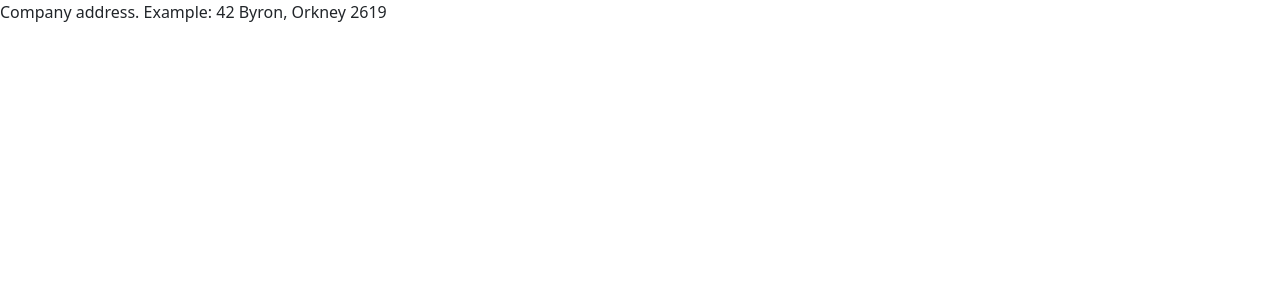
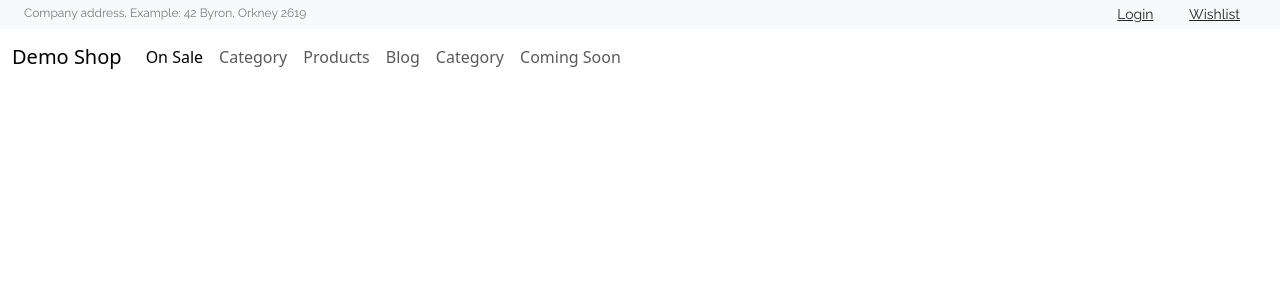
Before and after one commit to macdee501/DemoShop, a PHP site: page / in a window 1280 px wide. Shown: the top 300 px of the page. Run offline with PHP 8.4, Linux system fonts and the light colour scheme; style sheets or scripts are compiled from the project's sources; some web fonts are replaced.

Commit message:
added header

```diff
--- a/index.html
+++ b/index.html
@@ -20,9 +20,49 @@
 
     <!-- Start Header -->
     <header>
-        <div class="strip">
-            <p>Company address. Example: 42 Byron, Orkney 2619</p>
+        <div class="strip d-flex justify-content-between px-4 py-1 bg-light">
+            <p class="font-rale font-size-12 text-black-50 m-0">Company address. Example: 42 Byron, Orkney 2619</p>
+            <div class="font-rale font-size-14">
+                <a href="#" class="px-3 border-right border-left text-dark">Login</a>
+                <a href="#" class="px-3 border-right text-dark">Wishlist</a>
+
+            </div>
+
         </div>
+        <!-- Start Navbar -->
+        <nav class="navbar navbar-expand-lg color-secondary-bg">
+            <div class="container-fluid">
+              <a class="navbar-brand" href="#">Demo Shop</a>
+              <button class="navbar-toggler" type="button" data-bs-toggle="collapse" data-bs-target="#navbarNav" aria-controls="navbarNav" aria-expanded="false" aria-label="Toggle navigation">
+                <span class="navbar-toggler-icon"></span>
+              </button>
+              <div class="collapse navbar-collapse" id="navbarNav">
+                <ul class="navbar-nav">
+                  <li class="nav-item">
+                    <a class="nav-link active" aria-current="page" href="#">On Sale</a>
+                  </li>
+                  <li class="nav-item">
+                    <a class="nav-link" href="#">Category</a>
+                  </li>
+                  <li class="nav-item">
+                    <a class="nav-link" href="#">Products</a>
+                  </li>
+                  <li class="nav-item">
+                    <a class="nav-link" href="#">Blog</a>
+                  </li>
+                  <li class="nav-item">
+                    <a class="nav-link" href="#">Category</a>
+                  </li>
+                  <li class="nav-item">
+                    <a class="nav-link" href="#">Coming Soon</a>
+                  </li>
+
+                </ul>
+              </div>
+            </div>
+          </nav>
+        <!-- End Navbar -->
+
     </header>
     <!-- End Header -->
 
--- a/sass/include/variables.scss
+++ b/sass/include/variables.scss
@@ -6,4 +6,4 @@ $font-rubik:"Rubik", cursive;
 // Colours
 $color-primary:#003859;
 $color-secondary:#00A5C4;
-$color-yellow:#FFD289;
+$cyellowolor-:#FFD289;
--- a/sass/style.scss
+++ b/sass/style.scss
@@ -3,3 +3,4 @@
 @import'./include/variables.scss';
 @import'./include/global.scss';
 @import'./include/typography.scss';
+@import'./include/colors.scss';
```
Also changed, not shown: sass/include/colors.scss (added, +20 -0 lines).
